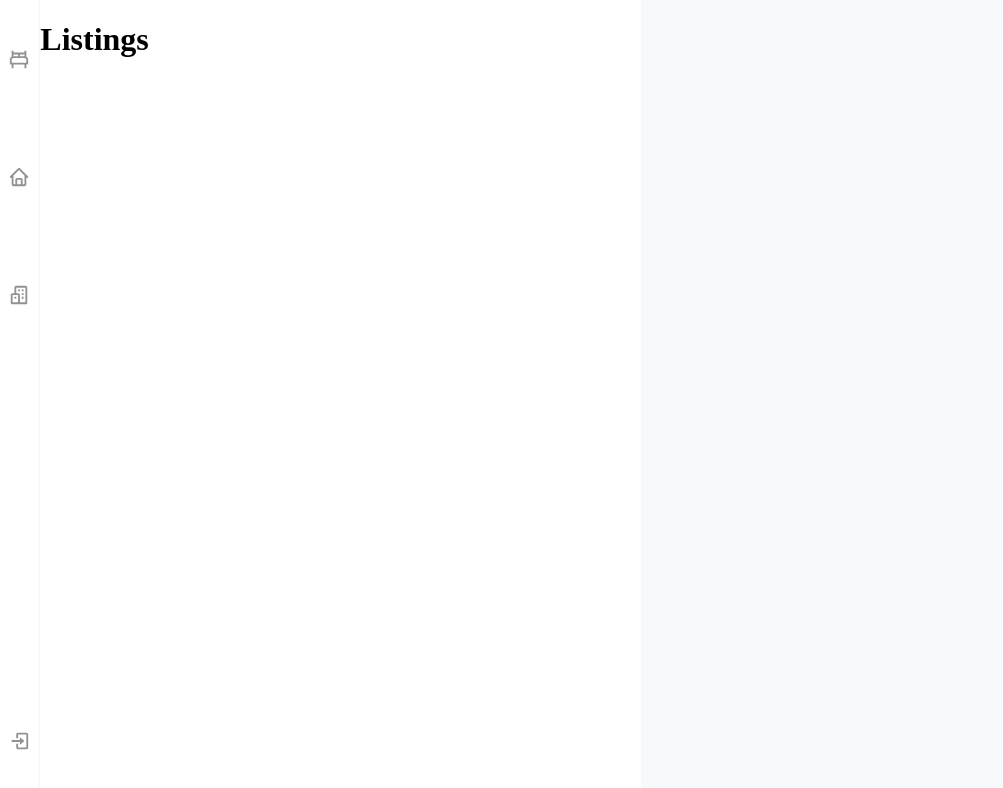
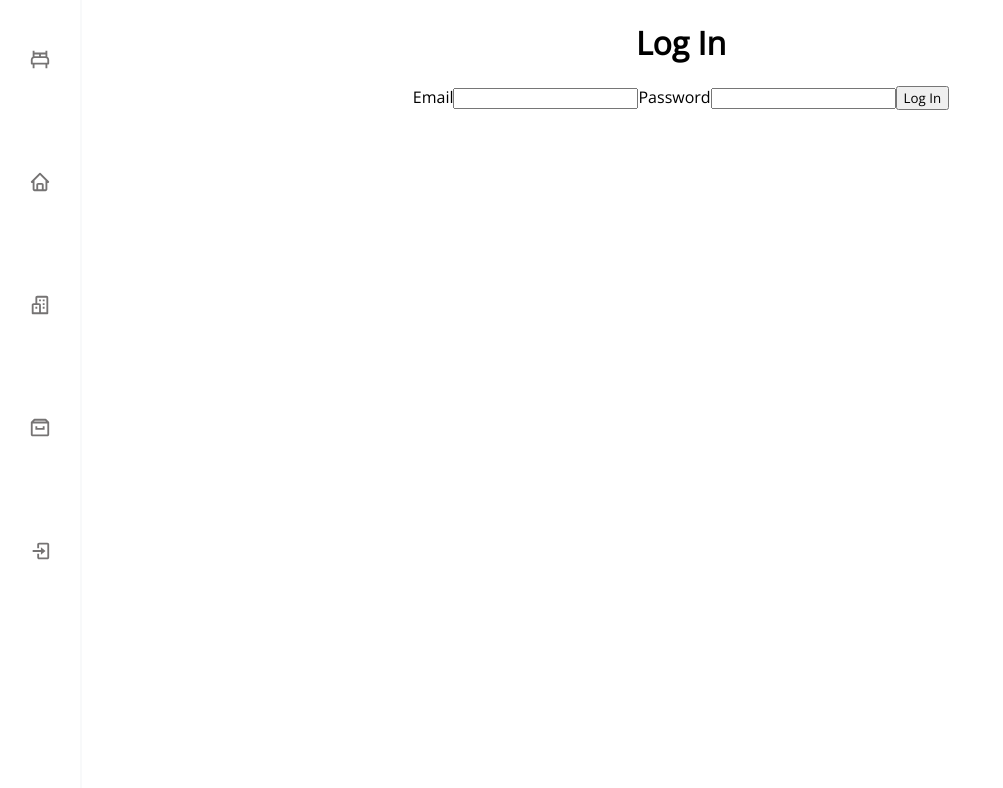
Before and after one commit to mjdiggs18e/Listings-Real-Estate, a React (Create React App) app: page /login in a window 1280 px wide. Shown: the top 788 px of the page, without its empty margins (0-1003 px from the left). Built offline with nearby package versions, Linux system fonts and the light colour scheme; no server answers.

Commit message:
Added firebase login system

```diff
--- a/package.json
+++ b/package.json
@@ -3,12 +3,15 @@
   "version": "0.1.0",
   "private": true,
   "dependencies": {
+    "@fontsource/open-sans": "^4.2.2",
     "@testing-library/jest-dom": "^5.12.0",
     "@testing-library/react": "^11.2.6",
     "@testing-library/user-event": "^12.8.3",
+    "firebase": "^8.4.2",
     "react": "^17.0.2",
     "react-dom": "^17.0.2",
     "react-icons": "^4.2.0",
+    "react-router-dom": "^5.2.0",
     "react-scripts": "4.0.3",
     "styled-components": "^5.2.3",
     "web-vitals": "^1.1.1"
--- a/src/App.js
+++ b/src/App.js
@@ -1,14 +1,21 @@
 import React from "react";
 import styled, { createGlobalStyle } from "styled-components";
-import MapBar from "./components/MapBar";
-import ListingBar from "./components/ListingBar";
-import Sidebar from "./components/Sidebar";
+import { BrowserRouter as Router, Switch, Route } from "react-router-dom";
+
+import "@fontsource/open-sans";
+import { UserProvider } from "./firebase/Firebase";
+import Home from "./pages/index";
+import LogIn from "./pages/login";
 
 const GlobalStyle = createGlobalStyle`
   body {
     padding: 0;
     margin: 0;
     box-sizing: border-box;
+    font-family: "Open Sans";
+  }
+  button {
+    font-family: "Open Sans";
   }
 `;
 
@@ -18,12 +25,21 @@ const AppContainer = styled.div`
 
 function App() {
   return (
-    <AppContainer>
-      <GlobalStyle />
-      <Sidebar />
-      <ListingBar />
-      <MapBar />
-    </AppContainer>
+    <UserProvider>
+      <AppContainer>
+        <GlobalStyle />
+        <Router>
+          <Switch>
+            <Route exact path="/">
+              <Home />
+            </Route>
+            <Route path="/login">
+              <LogIn />
+            </Route>
+          </Switch>
+        </Router>
+      </AppContainer>
+    </UserProvider>
   );
 }
 
--- a/src/components/ListingBar.js
+++ b/src/components/ListingBar.js
@@ -1,14 +1,37 @@
 import React from "react";
 import styled from "styled-components";
+import { BiSearchAlt } from "react-icons/bi";
 
 const ListingBarContainer = styled.div`
   width: 47vw;
+  padding: 2rem;
+`;
+
+const ListingSearchBar = styled.div`
+  display: flex;
+  & svg {
+    color: #757373;
+    font-size: 22px;
+  }
+`;
+
+const ListingSearchInput = styled.input`
+  border: none;
+  border-bottom: 1px solid #dddddd;
+  outline: none;
+  width: 30vw;
+  font-size: 16px;
 `;
 
 const ListingBar = () => {
   return (
     <ListingBarContainer>
-      <h1>Listings</h1>
+      <ListingSearchBar>
+        <BiSearchAlt />
+        <form>
+          <ListingSearchInput type="text" />
+        </form>
+      </ListingSearchBar>
     </ListingBarContainer>
   );
 };
--- /dev/null
+++ b/src/components/Login.js
@@ -0,0 +1,53 @@
+import React, { useState, useRef } from "react";
+import { useHistory } from "react-router-dom";
+import { useAuth } from "../firebase/Firebase";
+
+const Login = () => {
+  const emailRef = useRef();
+  const passwordRef = useRef();
+  const { login } = useAuth();
+  const [error, setError] = useState("");
+  const [loading, setLoading] = useState(false);
+  const history = useHistory();
+
+  // Makes sure the forms all have values in them. If the forms have value with no errors, send the user to the homepage.
+
+  async function handleSubmit(e) {
+    e.preventDefault();
+
+    try {
+      setError("");
+      setLoading(true);
+      await login(emailRef.current.value, passwordRef.current.value);
+      history.push("/");
+    } catch {
+      setError("Failed to log in");
+    }
+
+    setLoading(false);
+  }
+
+  // Logs in a current user and checks for errors on submit
+
+  return (
+    <div className="login-section">
+      <h1>Log In</h1>
+      {error && <p className="login-error">{error}</p>}
+      <form className="login-form" onSubmit={handleSubmit}>
+        <label>
+          Email
+          <input type="text" ref={emailRef} required />
+        </label>
+        <label>
+          Password
+          <input type="password" ref={passwordRef} required />
+        </label>
+        <button disabled={loading} className="login-button" type="submit">
+          Log In
+        </button>
+      </form>
+    </div>
+  );
+};
+
+export default Login;
--- a/src/components/Sidebar.js
+++ b/src/components/Sidebar.js
@@ -4,13 +4,15 @@ import {
   BiHome,
   BiBuildings,
   BiBed,
-  BiUserCircle,
   BiLogOut,
   BiLogIn,
+  BiArchive,
 } from "react-icons/bi";
+import { Link } from "react-router-dom";
+import { useAuth } from "../firebase/Firebase";
 
 const SidebarContainer = styled.div`
-  width: 3vw;
+  min-width: 80px;
   height: 100vh;
   border-right: 2px solid #f8f9fa;
   display: flex;
@@ -19,23 +21,48 @@ const SidebarContainer = styled.div`
   color: #fff;
 
   & svg {
-    color: #919191;
+    color: #757373;
     font-size: 22px;
-    padding: 3rem 0;
-  }
-
-  & svg:last-of-type {
-    margin-top: auto;
+    margin: 3rem 0;
+    cursor: pointer;
   }
 `;
 
 const Sidebar = () => {
-  return (
+  const { currentUser, logout } = useAuth();
+  return currentUser ? (
     <SidebarContainer>
-      <BiBed />
-      <BiHome />
-      <BiBuildings />
-      <BiLogIn />
+      <Link to="/">
+        <BiBed />
+      </Link>
+      <Link to="/houses/sell">
+        <BiHome />
+      </Link>
+      <Link to="/houses/rent">
+        <BiBuildings />
+      </Link>
+      <Link to="/houses/saved">
+        <BiArchive />
+      </Link>
+      <BiLogOut onClick={() => logout()} />
+    </SidebarContainer>
+  ) : (
+    <SidebarContainer>
+      <Link to="/">
+        <BiBed />
+      </Link>
+      <Link to="/houses/sell">
+        <BiHome />
+      </Link>
+      <Link to="/houses/rent">
+        <BiBuildings />
+      </Link>
+      <Link to="/houses/saved">
+        <BiArchive />
+      </Link>
+      <Link to="/login">
+        <BiLogIn />
+      </Link>
     </SidebarContainer>
   );
 };
--- /dev/null
+++ b/src/firebase/Firebase.js
@@ -0,0 +1,67 @@
+import React, { useContext, useState, useEffect, createContext } from "react";
+import firebase from "firebase/app";
+import "firebase/auth";
+import "firebase/firestore";
+
+const firebaseConfig = {
+  apiKey: "AIzaSyD5oY0ASfeBj_MpuaI2iX0gQdUDzyvJmHQ",
+  authDomain: "listingreactfirebase.firebaseapp.com",
+  projectId: "listingreactfirebase",
+  storageBucket: "listingreactfirebase.appspot.com",
+  messagingSenderId: "530552083886",
+  appId: "1:530552083886:web:18a1f0b10c16ec9202e43f",
+};
+
+firebase.initializeApp(firebaseConfig);
+
+const UserContext = createContext();
+
+export function useAuth() {
+  return useContext(UserContext);
+}
+
+function signup(email, password) {
+  return firebase.auth().createUserWithEmailAndPassword(email, password);
+}
+
+function login(email, password) {
+  return firebase.auth().signInWithEmailAndPassword(email, password);
+}
+
+function logout() {
+  return firebase.auth().signOut();
+}
+
+function resetPassword(email) {
+  return firebase.auth().sendPasswordResetEmail(email);
+}
+
+export const UserProvider = ({ children }) => {
+  const [currentUser, setCurrentUser] = useState("");
+  const [loading, setLoading] = useState(false);
+
+  useEffect(() => {
+    const unsub = firebase.auth().onAuthStateChanged((user) => {
+      setCurrentUser(user);
+      setLoading(false);
+    });
+
+    return unsub;
+  }, []);
+
+  // Gets functions and assigns them as values for the provider.
+
+  const value = {
+    currentUser,
+    signup,
+    login,
+    logout,
+    resetPassword,
+  };
+
+  return (
+    <UserContext.Provider value={value}>
+      {!loading && children}
+    </UserContext.Provider>
+  );
+};
--- /dev/null
+++ b/src/pages/index.js
@@ -0,0 +1,19 @@
+import React from "react";
+
+import MapBar from "../components/MapBar";
+import ListingBar from "../components/ListingBar";
+import Sidebar from "../components/Sidebar";
+
+import "@fontsource/open-sans";
+
+function Home() {
+  return (
+    <>
+      <Sidebar />
+      <ListingBar />
+      <MapBar />
+    </>
+  );
+}
+
+export default Home;
--- /dev/null
+++ b/src/pages/login.js
@@ -0,0 +1,24 @@
+import React from "react";
+import styled from "styled-components";
+import Login from "../components/Login";
+
+import "@fontsource/open-sans";
+import Sidebar from "../components/Sidebar";
+
+const LoginContainer = styled.div`
+  margin: 0 auto;
+  text-align: center;
+`;
+
+function LogIn() {
+  return (
+    <>
+      <Sidebar />
+      <LoginContainer>
+        <Login />
+      </LoginContainer>
+    </>
+  );
+}
+
+export default LogIn;
```
Also changed, not shown: src/components/ForgotPassword.js (added, +48 -0 lines), src/components/Signup.js (added, +60 -0 lines), 1 other file (tests, documents, lock files or other folders).
